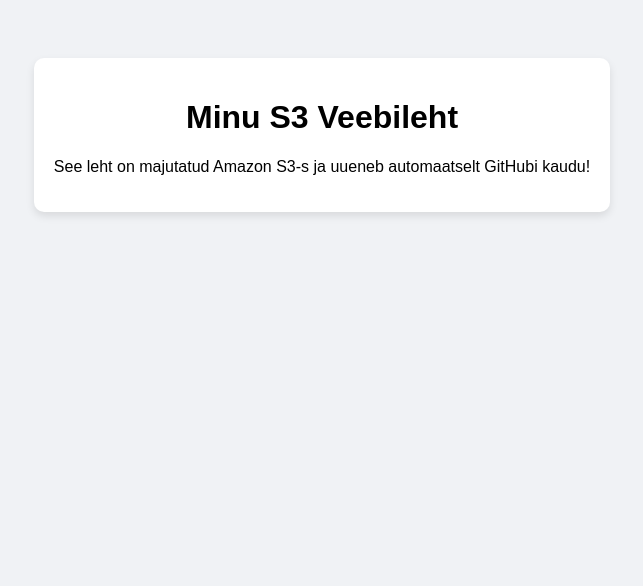
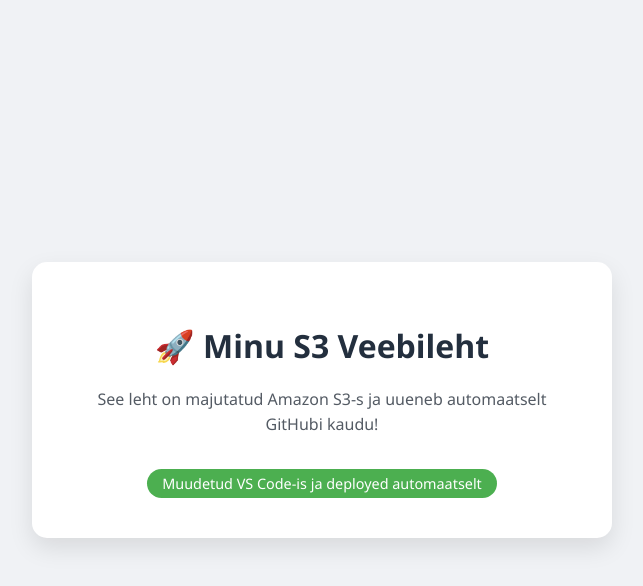
Before and after one commit to laura-lisetteanniko/minu-veebileht, a plain HTML site: page index.html in a window 1280 px wide. Shown: the whole page, without its empty margins (318-961 px from the left). Drawn offline with Linux system fonts and the light colour scheme.

Commit message:
UTF-8 parandus ja VS code tervitus

```diff
--- a/index.html
+++ b/index.html
@@ -1,16 +1,46 @@
 <!DOCTYPE html>
-<html>
+<html lang="et">
 <head>
-    <title>S3 Labor</title>
+    <meta charset="UTF-8">
+    <meta name="viewport" content="width=device-width, initial-scale=1.0">
+    <title>S3 Labor - Automaatne Deployment</title>
     <style>
-        body { font-family: sans-serif; text-align: center; background-color: #f0f2f5; }
-        .card { background: white; padding: 20px; border-radius: 10px; display: inline-block; margin-top: 50px; box-shadow: 0 4px 8px rgba(0,0,0,0.1); }
+        body {
+            font-family: 'Segoe UI', Tahoma, Geneva, Verdana, sans-serif;
+            text-align: center;
+            background-color: #f0f2f5;
+            margin: 0;
+            padding: 0;
+            display: flex;
+            justify-content: center;
+            align-items: center;
+            height: 100vh;
+        }
+        .card {
+            background: white;
+            padding: 40px;
+            border-radius: 15px;
+            box-shadow: 0 10px 25px rgba(0,0,0,0.1);
+            max-width: 500px;
+        }
+        h1 { color: #232f3e; margin-bottom: 20px; } /* AWS tumesinine */
+        p { color: #545b64; line-height: 1.6; }
+        .status-badge {
+            background-color: #4caf50;
+            color: white;
+            padding: 5px 15px;
+            border-radius: 20px;
+            font-size: 0.9em;
+            display: inline-block;
+            margin-top: 15px;
+        }
     </style>
 </head>
 <body>
     <div class="card">
-        <h1>Minu S3 Veebileht</h1>
+        <h1>🚀 Minu S3 Veebileht</h1>
         <p>See leht on majutatud Amazon S3-s ja uueneb automaatselt GitHubi kaudu!</p>
+        <div class="status-badge">Muudetud VS Code-is ja deployed automaatselt</div>
     </div>
 </body>
 </html>
```
